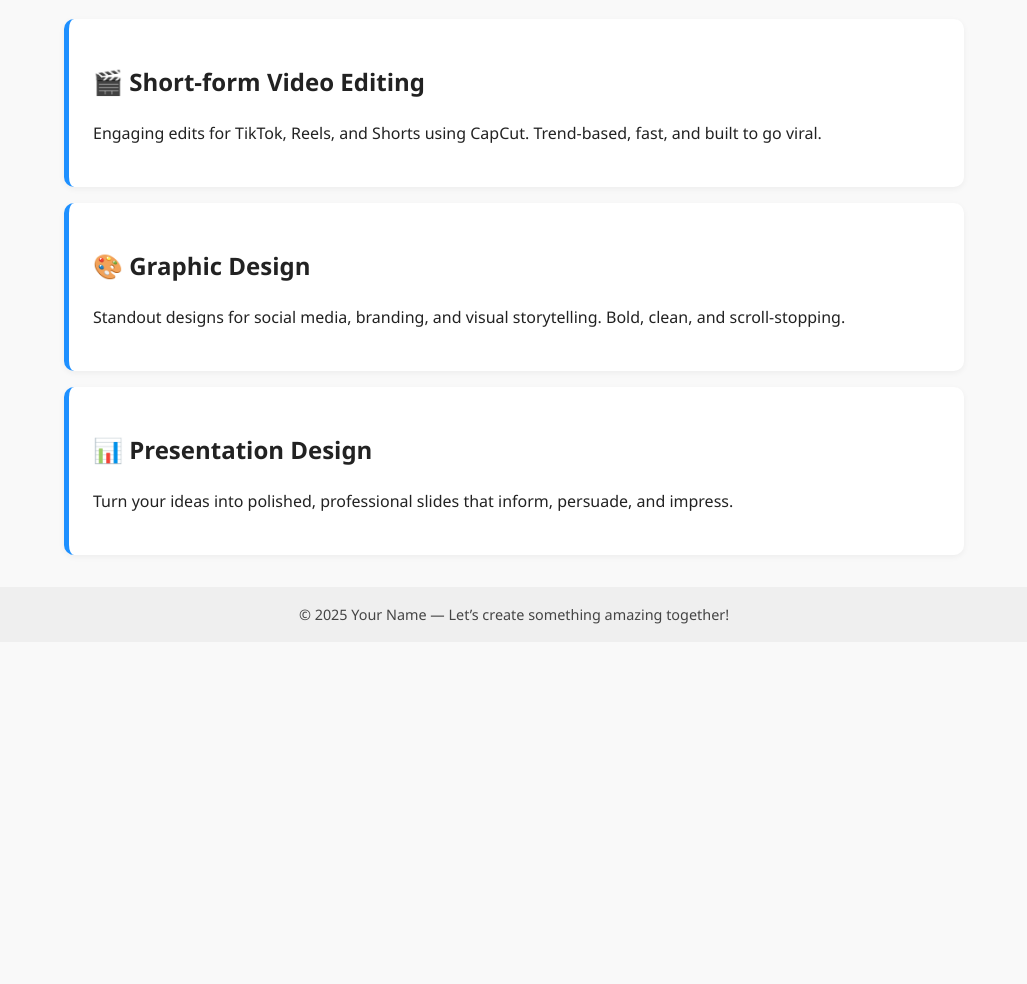
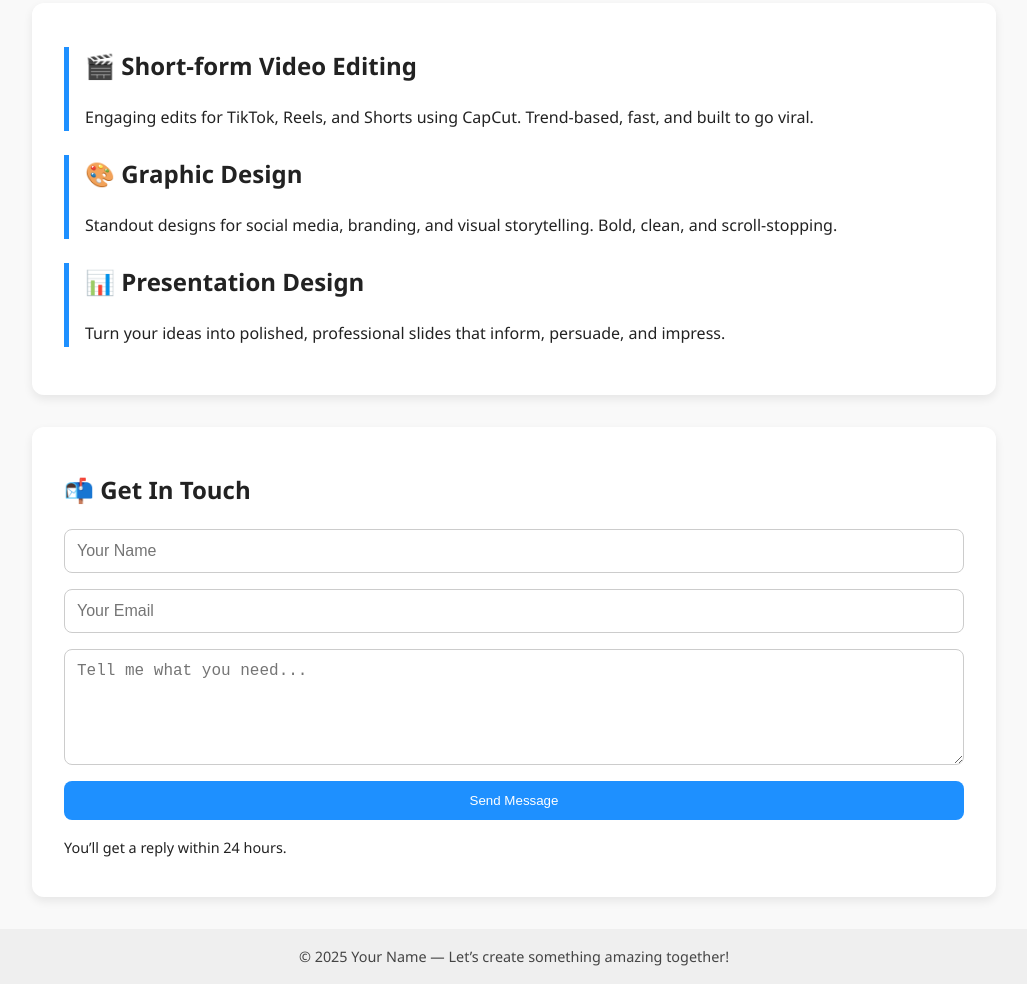
Before and after one commit to FloydKabungo/my-portfolio-site, a plain HTML site: page index.html in a window 1280 px wide. Shown: the part 463-1447 px from the top of the page, without its empty margins (126-1153 px from the left). Before the commit the page ends 1105 px from the top, so only its background shows below. Drawn offline with nearby package versions, Linux system fonts and the light colour scheme.

Commit message:
Update index.html

```diff
--- a/index.html
+++ b/index.html
@@ -4,6 +4,10 @@
   <meta charset="UTF-8" />
   <meta name="viewport" content="width=device-width, initial-scale=1.0"/>
   <title>Creative Visual Editor</title>
+
+  <!-- AOS Animation Library -->
+  <link href="https://unpkg.com/aos@2.3.4/dist/aos.css" rel="stylesheet" />
+
   <style>
     body {
       font-family: 'Segoe UI', sans-serif;
@@ -22,28 +26,41 @@
       font-size: 2rem;
       margin-bottom: 0.5rem;
     }
-    .intro {
-      max-width: 800px;
+    .intro, .services, .contact {
+      max-width: 900px;
       margin: 2rem auto;
-      padding: 1rem 2rem;
+      padding: 1.5rem 2rem;
       background: white;
       border-radius: 12px;
-      box-shadow: 0 4px 10px rgba(0,0,0,0.1);
+      box-shadow: 0 4px 10px rgba(0,0,0,0.08);
     }
-    .services {
+    .service {
+      margin-bottom: 1.5rem;
+      border-left: 5px solid #1e90ff;
+      padding-left: 1rem;
+    }
+    form {
       display: flex;
       flex-direction: column;
       gap: 1rem;
-      padding: 2rem;
-      max-width: 900px;
-      margin: 0 auto;
     }
-    .service {
-      background: #ffffff;
-      padding: 1.5rem;
-      border-left: 5px solid #1e90ff;
-      border-radius: 10px;
-      box-shadow: 0 2px 6px rgba(0,0,0,0.05);
+    input, textarea {
+      padding: 0.75rem;
+      border: 1px solid #ccc;
+      border-radius: 8px;
+      font-size: 1rem;
+    }
+    button {
+      background-color: #1e90ff;
+      color: white;
+      padding: 0.75rem;
+      border: none;
+      border-radius: 8px;
+      cursor: pointer;
+      transition: background 0.3s ease;
+    }
+    button:hover {
+      background-color: #0075cc;
     }
     footer {
       text-align: center;
@@ -53,7 +70,7 @@
       color: #444;
     }
     @media (max-width: 600px) {
-      .services {
+      .intro, .services, .contact {
         padding: 1rem;
       }
     }
@@ -61,18 +78,18 @@
 </head>
 <body>
 
-  <header>
+  <header data-aos="fade-down">
     <h1>Creative Visual Editor</h1>
     <p>Short-form video | Graphics | Presentations</p>
   </header>
 
-  <section class="intro">
+  <section class="intro" data-aos="fade-up">
     <p>
       Hi there! I'm a creative visual editor with a passion for making content that grabs attention and keeps viewers hooked. I specialize in short-form video editing (TikTok, Reels, Shorts) using CapCut, graphic design for social media and branding, and presentation design that turns ideas into eye-catching slides. Whether you're a brand, content creator, or entrepreneur, I bring your vision to life with clean, scroll-stopping visuals—delivered fast, with quality and care. Let’s create something amazing together!
     </p>
   </section>
 
-  <section class="services">
+  <section class="services" data-aos="fade-up">
     <div class="service">
       <h2>🎬 Short-form Video Editing</h2>
       <p>Engaging edits for TikTok, Reels, and Shorts using CapCut. Trend-based, fast, and built to go viral.</p>
@@ -87,9 +104,29 @@
     </div>
   </section>
 
+  <section class="contact" data-aos="fade-up">
+    <h2>📬 Get In Touch</h2>
+    <form action="https://formspree.io/f/yourFormID" method="POST">
+      <input type="text" name="name" placeholder="Your Name" required />
+      <input type="email" name="email" placeholder="Your Email" required />
+      <textarea name="message" rows="5" placeholder="Tell me what you need..." required></textarea>
+      <button type="submit">Send Message</button>
+    </form>
+    <p style="margin-top: 1rem; font-size: 0.9rem;">You’ll get a reply within 24 hours.</p>
+  </section>
+
   <footer>
     © 2025 Your Name — Let’s create something amazing together!
   </footer>
 
+  <!-- AOS Script -->
+  <script src="https://unpkg.com/aos@2.3.4/dist/aos.js"></script>
+  <script>
+    AOS.init({
+      duration: 800,
+      once: true
+    });
+  </script>
+
 </body>
 </html>
```
